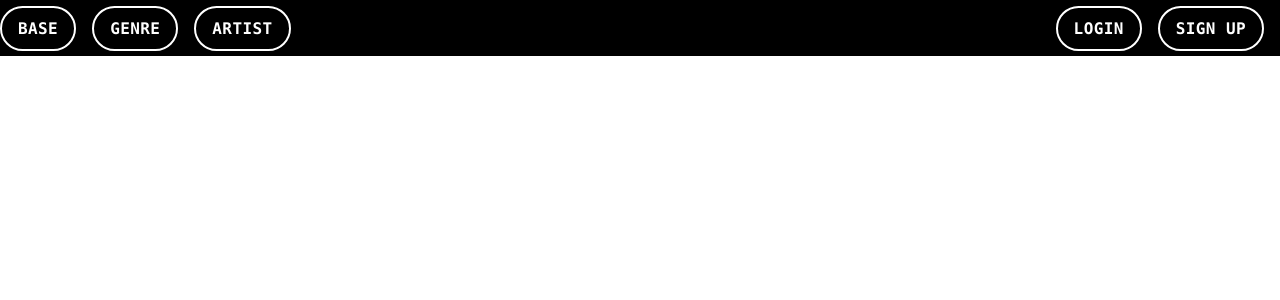
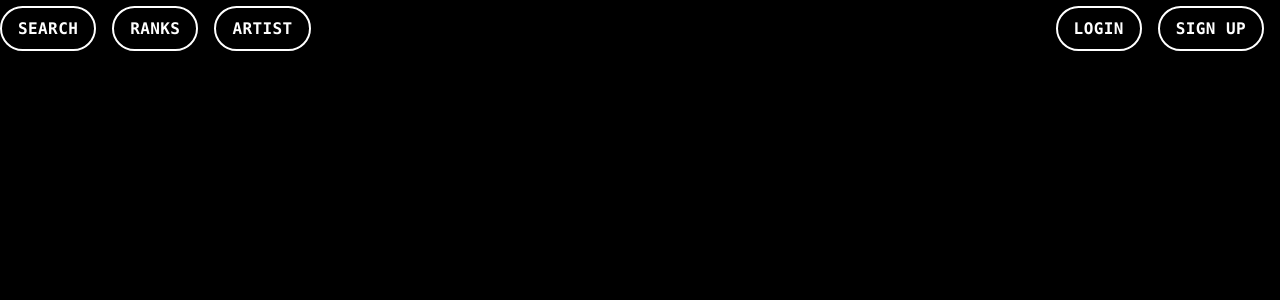
Before and after one commit to silentlayer/backtrack-website, a React (Create React App) app in the folder client/: page /rankings in a window 1280 px wide. Shown: the top 300 px of the page. Built offline with nearby package versions, Linux system fonts and the light colour scheme; what tailwindcss-animated would draw is missing.

Commit message:
work TODO rank

```diff
--- a/client/src/App.js
+++ b/client/src/App.js
@@ -1,7 +1,7 @@
 import React from "react";
 import Navbar from "./components/Navbar.js";
 import { BrowserRouter as Router, Routes, Route } from "react-router-dom";
-import Genre from "./components/byGenre.js";
+import Rankings from "./components/Rankings.js";
 import Artist from "./components/byArtist.js";
 import Home from "./components/Home.js";
 import Login from "./components/Login.js";
@@ -16,7 +16,7 @@ function App() {
           <Navbar />
           <Routes>
             <Route path="/" element={<Home />} />
-            <Route path="/genre" element={<Genre />} />
+            <Route path="/rankings" element={<Rankings />} />
             <Route path="/artist" element={<Artist />} />
             <Route path="/login" element={<Login />} />
             <Route path="/signup" element={<Signup />} />
--- a/client/src/components/Navbar.js
+++ b/client/src/components/Navbar.js
@@ -18,7 +18,7 @@ export default function Navbar() {
                   to="/"
                   className="text-white font-mono font-semibold tracking-wide"
                 >
-                  BASE
+                  SEARCH
                 </Link>
               </button>
             </li>
@@ -29,10 +29,10 @@ export default function Navbar() {
                 disabled
               >
                 <Link
-                  to="/genre"
+                  to="/rankings"
                   className="text-white font-mono font-semibold tracking-wide"
                 >
-                  GENRE
+                  RANKS
                 </Link>
               </button>
             </li>
--- /dev/null
+++ b/client/src/components/RankButton.js
@@ -0,0 +1,17 @@
+import React from "react";
+
+const RankButton = (id, name) => {
+  const handleClick = (e) => {
+    e.preventDefault();
+  };
+  return (
+    <button
+      className="flex items-center bg-black hover:bg-slate-600 text-white font-bold py-2 px-4 rounded ml-2"
+      onClick={handleClick}
+    >
+      +
+    </button>
+  );
+};
+
+export default RankButton;
--- /dev/null
+++ b/client/src/components/Rankings.js
@@ -0,0 +1,11 @@
+import React from "react";
+
+const Rankings = () => {
+  return (
+    <>
+      <div className="bg-black w-full h-screen"></div>
+    </>
+  );
+};
+
+export default Rankings;
--- a/client/src/components/byGenre.js
+++ /dev/null
@@ -1,12 +0,0 @@
-import React from 'react';
-
-const Genre = () => {
-    return (
-        <div>
-            <h1 className = "text-center text-black">Genre</h1>
-
-        </div>
-      )
-};
-
-export default Genre;
--- a/client/src/components/searchBar.js
+++ b/client/src/components/searchBar.js
@@ -1,6 +1,6 @@
 import React, { useState, useEffect } from "react";
 import axios from "axios";
-import SongCard from "./songCard.js";
+import RankButton from "./RankButton";
 import { Spotify } from "react-spotify-embed";
 
 export function SearchBar() {
@@ -44,13 +44,16 @@ export function SearchBar() {
           {songInfo.map((song, index) => (
             <div
               key={index}
-              className={` mb-4 animate-fade-left animate-delay-${
-                100 + index * 100
-              }`}
+              className={` mb-4 animate-fade-left flex items-center`}
             >
               {/* <SongCard key={song[0]} id={song[0]} title={song[1]} artist={song[2]} image={song[3]} link={song[4]}/>  */}
-
-              <Spotify wide link={song[4]} />
+              <div className="w-11/12">
+                <Spotify wide link={song[4]} />
+              </div>
+              <div>
+                {/*PLACE RATE BUTTON HERE*/}
+                <RankButton />
+              </div>
             </div>
           ))}
         </div>
```
Also changed, not shown: 2 other files (tests, documents, lock files or other folders).
